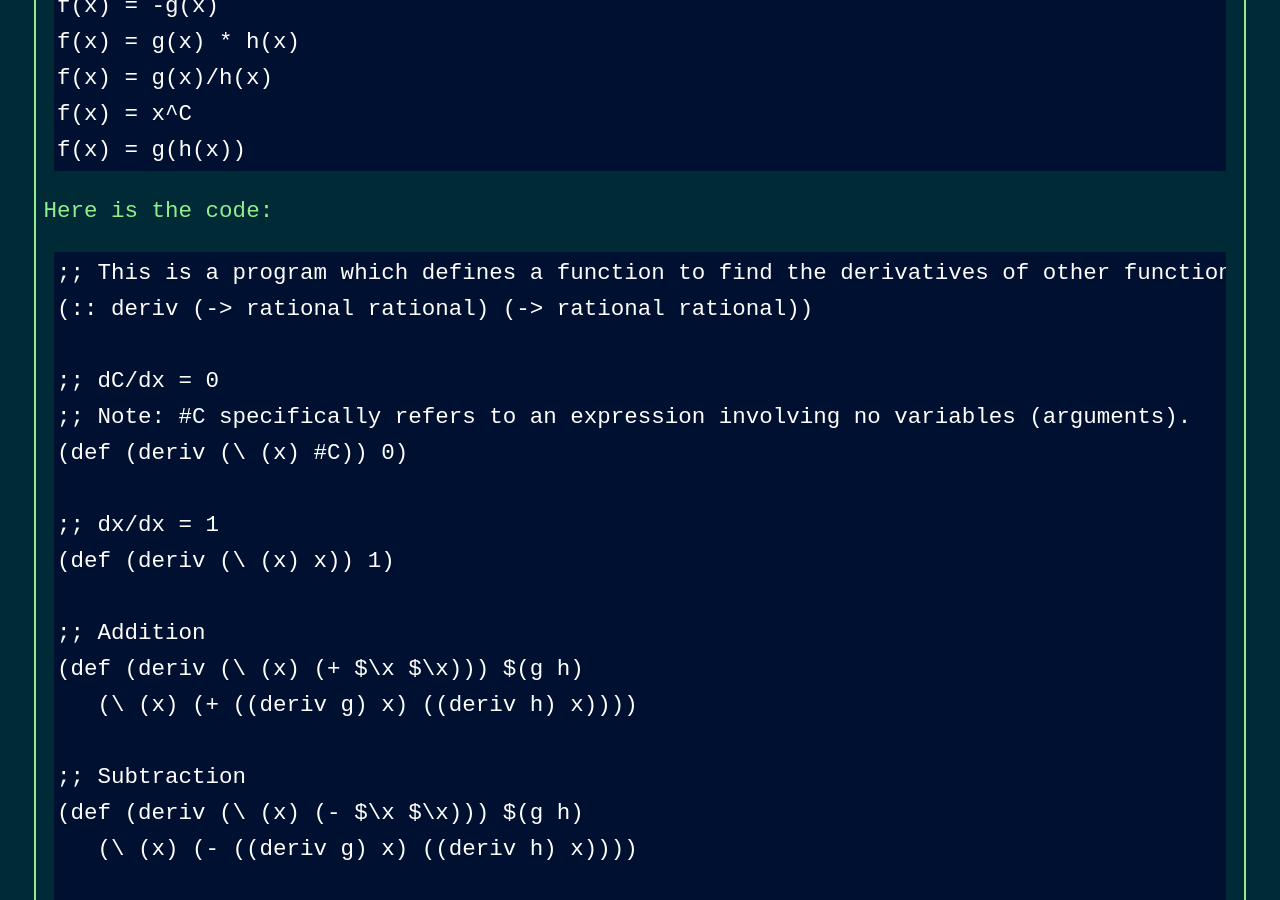
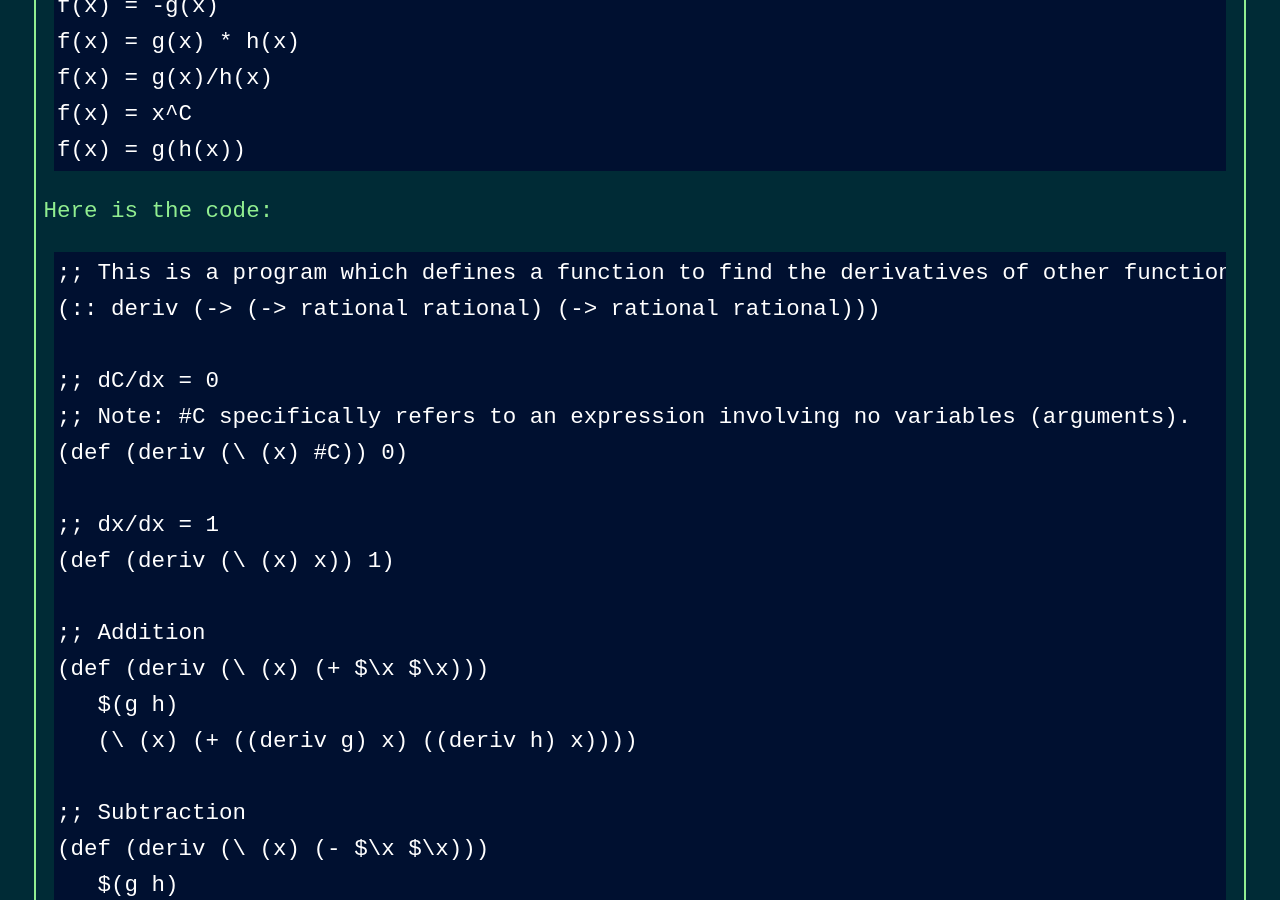
Before and after one commit to faulhat/faulhat.github.io, a Jekyll site: the page built from _posts/2023-09-12-reflisp.md, in a window 1280 px wide and 900 px high, scrolled down 5588 px. Built offline with Jekyll 4.4.1, drawn with Linux system fonts in a browser that asks for light colours; some of the changed text lies outside the part shown.

````diff
--- a/_posts/2023-09-12-reflisp.md
+++ b/_posts/2023-09-12-reflisp.md
@@ -77,7 +77,7 @@ Here is an example of the syntax as I’ve designed it thus far:
  3  *;
  4
  5 ;; The Haskell-style declaration of the function
- 6 (:: reverse-args (-> A B C) (-> A C B))
+ 6 (:: reverse-args (=> (A B C) (-> (-> A B C) (-> A C B))))
  7
  8 ;; The definition of the function
  9 (def (reverse-args f)
@@ -99,7 +99,7 @@ lambda operator from Listing 1.
  2  * which extracts the constant term from a single-variable expression.
  3  *;
  4
- 5 (:: get-constant (-> rational rational) rational)
+ 5 (:: get-constant (-> (-> rational rational) rational))
  6
  7 (def (get-constant (\ (x) (+ \x $#C)))
  8    $(c)
@@ -165,7 +165,7 @@ Here is the code:
 
 ```
 ;; This is a program which defines a function to find the derivatives of other functions.
-(:: deriv (-> rational rational) (-> rational rational))
+(:: deriv (-> (-> rational rational) (-> rational rational)))
 
 ;; dC/dx = 0
 ;; Note: #C specifically refers to an expression involving no variables (arguments).
--- a/assets/css/style.css
+++ b/assets/css/style.css
@@ -62,6 +62,7 @@ td {
 
 a {
    color: var(--link-color);
+   font-weight: bold;
    padding-left: 0.2rem;
    padding-right: 0.2rem;
 }
````
Also changed, not shown: other parts of _posts/2023-09-12-reflisp.md (+18 -8 lines), projects.md (+13 -0 lines).
